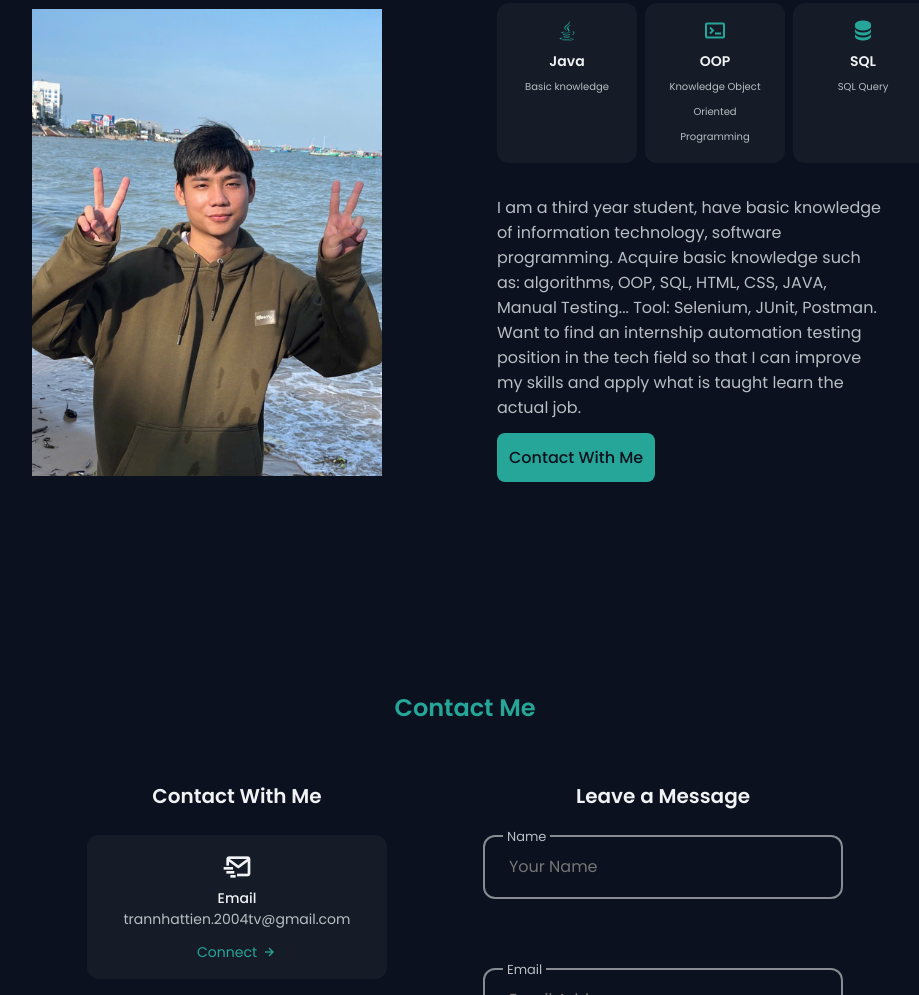
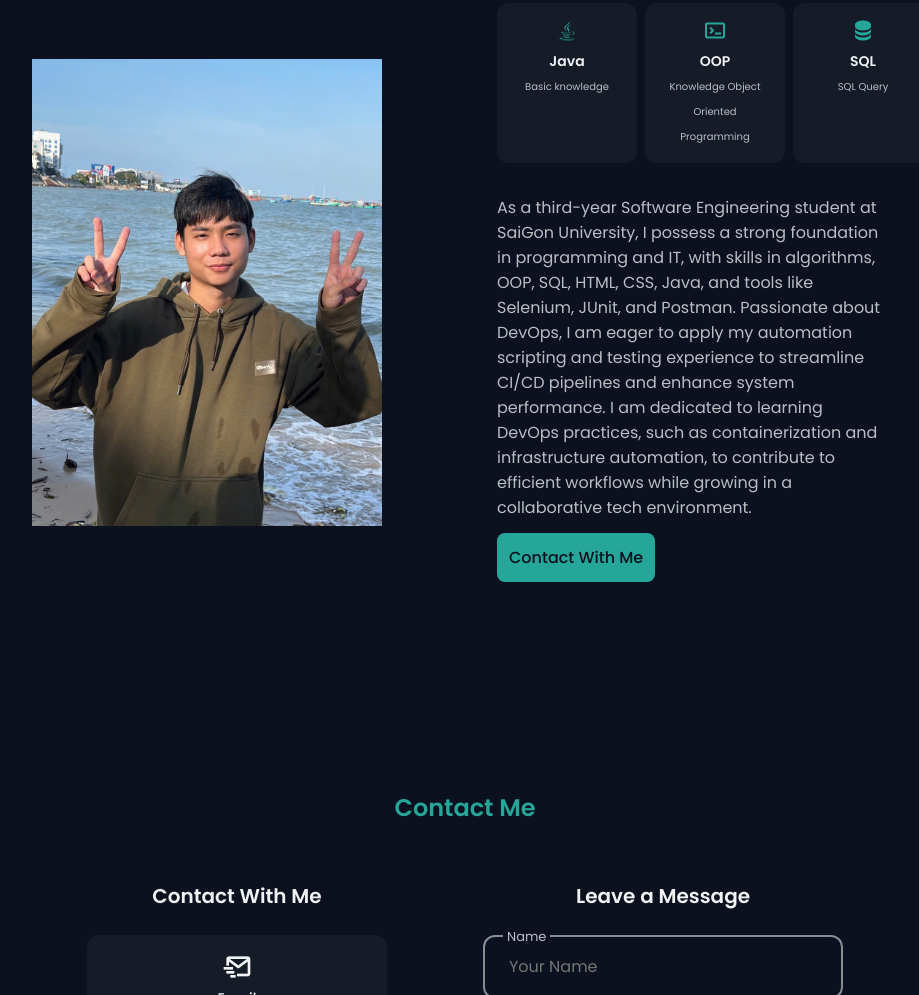
Before and after one commit to tiendoha/tiendeptrai, a plain HTML site: page index.html in a window 1280 px wide. Shown: the part 1161-2156 px from the top of the page, without its empty margins (175-1094 px from the left). Drawn offline with nearby package versions, Linux system fonts and the light colour scheme.

Commit message:
Update index.html

```diff
--- a/index.html
+++ b/index.html
@@ -126,12 +126,7 @@
                     </div>
 
                     <p class="about__description">
-                        I am a third year student, have basic knowledge of information technology,
-                        software programming. Acquire basic knowledge such as:
-                        algorithms, OOP, SQL, HTML, CSS, JAVA, Manual Testing...
-                        Tool: Selenium, JUnit, Postman.
-                        Want to find an internship automation testing position in the tech field so that
-                        I can improve my skills and apply what is taught learn the actual job.
+                        As a third-year Software Engineering student at SaiGon University, I possess a strong foundation in programming and IT, with skills in algorithms, OOP, SQL, HTML, CSS, Java, and tools like Selenium, JUnit, and Postman. Passionate about DevOps, I am eager to apply my automation scripting and testing experience to streamline CI/CD pipelines and enhance system performance. I am dedicated to learning DevOps practices, such as containerization and infrastructure automation, to contribute to efficient workflows while growing in a collaborative tech environment.
 
                     </p>
 
```
